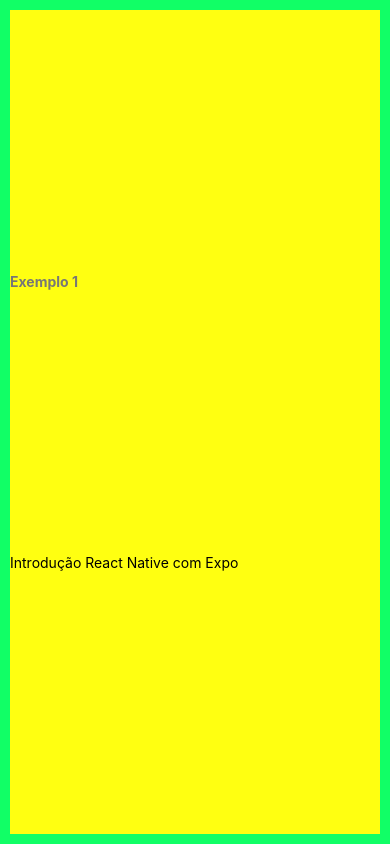
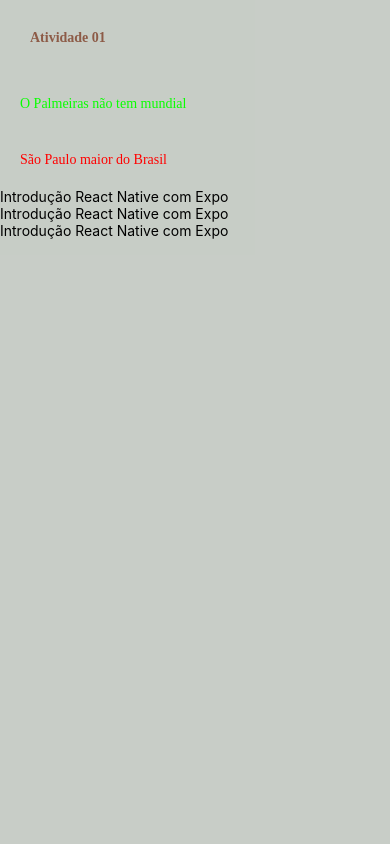
Before and after one commit to paulomussi/aula-introducao-expo, a React Native app: screen / in a window 390 px wide. Built offline with nearby package versions, Linux system fonts and the light colour scheme; what react-native-responsive-fontsize would draw is missing.

Commit message:
atividade29-08

```diff
--- a/App.js
+++ b/App.js
@@ -1,12 +1,16 @@
 import { StatusBar } from 'expo-status-bar';
 import { StyleSheet, Text, View } from 'react-native';
+import Constants from 'expo-constants';
 
-import Exemplo01 from './src/exemplos/ex01';
+// import Exemplo01 from './src/exemplos/ex01';
+import { RFPercentage } from 'react-native-responsive-fontsize';
+
+import Atividade01 from './src/atividades/atv01';
 
 export default function App() {
   return (
     <View style={styles.container}>
-      <Exemplo01 />
+      <Atividade01 />
       <StatusBar style="auto" />
     </View>
   );
@@ -18,6 +22,7 @@ const styles = StyleSheet.create({
     backgroundColor: '#1f6',
     // alignItems: 'center',
     // justifyContent: 'center',
-    padding: 10,
+    padding: RFPercentage(1.5),
+    paddingTop: Constants.statusBarHeight,
   },
 });
--- /dev/null
+++ b/src/atividades/atv01/index.js
@@ -0,0 +1,16 @@
+import { View, Text } from 'react-native';
+
+import styles from './styles';
+
+export default function Atividade01() {
+    return(
+        <View style={styles.container}>
+            <Text style={styles.titulo}>Atividade 01</Text>
+            <Text style={styles.txtPalmeiras}>O Palmeiras não tem mundial</Text>
+            <Text style={styles.txtSP}>São Paulo maior do Brasil</Text>
+            <Text style={styles.txt}>Introdução React Native com Expo</Text>
+            <Text style={styles.txt}>Introdução React Native com Expo</Text>
+            <Text style={styles.txt}>Introdução React Native com Expo</Text>
+        </View>
+    );
+}
--- /dev/null
+++ b/src/atividades/atv01/styles.js
@@ -0,0 +1,40 @@
+import { StyleSheet } from 'react-native';
+import { RFPercentage, RFValue } from "react-native-responsive-fontsize";
+
+
+
+const styles = StyleSheet.create(
+    {
+        container: {
+            flex: 1,
+            backgroundColor: '#e6c5d7dc',
+            allignItems: 'center',
+
+        },
+        titulo: {
+            fontSize: RFPercentage(5),
+            // fontSize: RFValue(25),
+            fontWeight: 'bold',
+            color: '#8d5b47ff',
+            padding: 20,
+            margin: 10,
+            fontFamily: 'Cochin',
+        },
+        txtPalmeiras:{
+            fontSize: RFPercentage(2.5),
+            padding: 10,
+            margin: 10,
+            fontFamily: 'Cochin',
+            color:'#09ff00ff',
+        },
+        txtSP:{
+            fontSize: RFPercentage(2.5),
+            padding: 10,
+            margin: 10,
+            fontFamily: 'Cochin',
+            color: '#ff0000ff',
+        },
+    }
+);
+
+export default styles;
```
